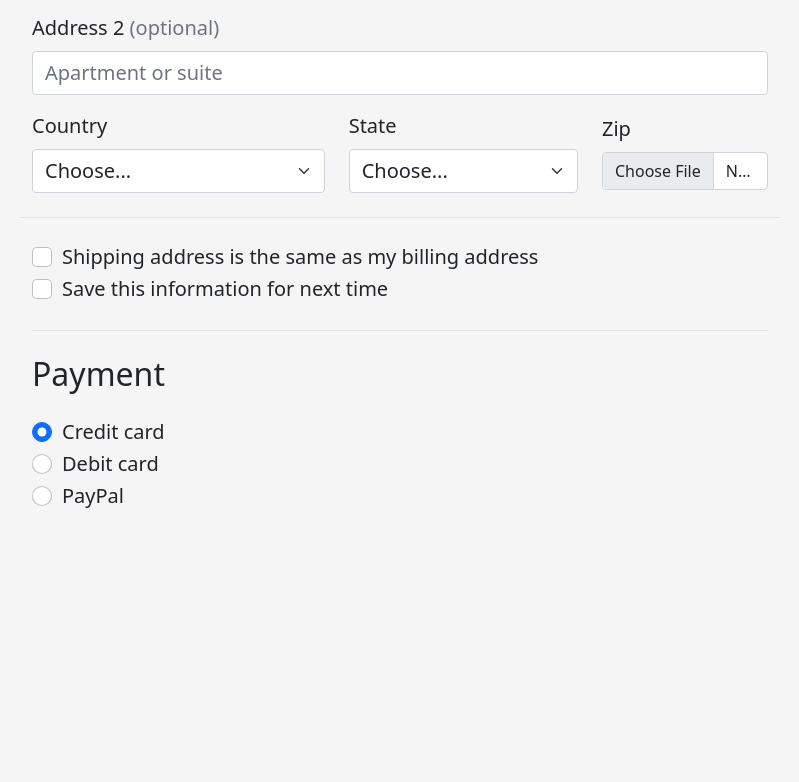
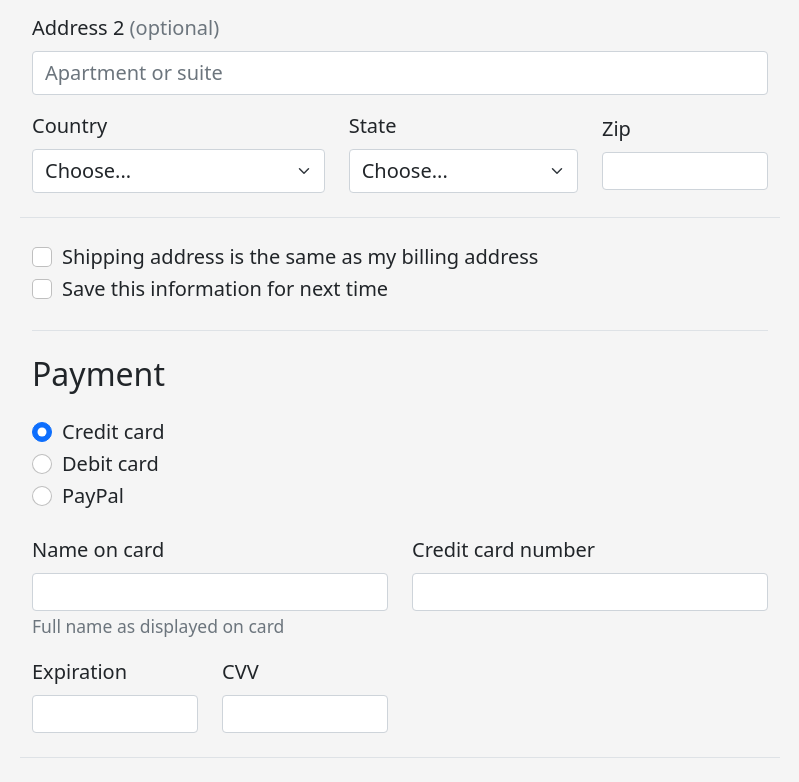
Before and after one commit to JAHONGIR95/practice_projects, a plain HTML site: page bootstrap green card/index.html in a window 1280 px wide. Shown: the part 643-1425 px from the top of the page, without its empty margins (50-849 px from the left). Before the commit the page ends 1178 px from the top, so only its background shows below. Drawn offline with Linux system fonts and the light colour scheme.

Commit message:
credit card data section is finished

```diff
--- a/bootstrap green card/index.html
+++ b/bootstrap green card/index.html
@@ -86,7 +86,7 @@
                         </div>
                         <div class="col-lg-3">
                             <label for="file" class="fs-5 mb-2">Zip</label>
-                            <input type="file" name="file" class="form-control" id="file">
+                            <input type="text" name="file" class="form-control" id="file">
                         </div>
                     </div>
 
@@ -119,6 +119,33 @@
                         </div>
                     </div>
 
+                    <div class="row mb-3">
+                        <div class="col-lg-6 fs-5">
+                            <label for="card_name" class="form-label">Name on card</label>
+                            <input type="text" class="form-control" id="card_name" name="card_name">
+                            <small class="text-muted">Full name as displayed on card</small>
+                        </div>
+                        <div class="col-lg-6 fs-5">
+                            <label for="card_name" class="form-label">Credit card number</label>
+                            <input type="text" class="form-control" id="card_name" name="card_name">
+                        </div>
+                    </div>
+
+                    <div class="row mb-4 pb-4 border-bottom">
+                        <div class="col-lg-6 fs-5">
+                            <div class="row">
+                                <div class="col-lg-6">
+                                    <label for="expiration" class="form-label">Expiration</label>
+                                    <input type="text" name="expiration" id="expiration" class="form-control">
+                                </div>
+                                <div class="col-lg-6">
+                                    <label for="cvv" class="form-label">CVV</label>
+                                    <input type="text" name="cvv" id="cvv" class="form-control">
+                                </div>
+                            </div>
+                        </div>
+                    </div>
+
                 </form>
             </div>
         </div>
```
